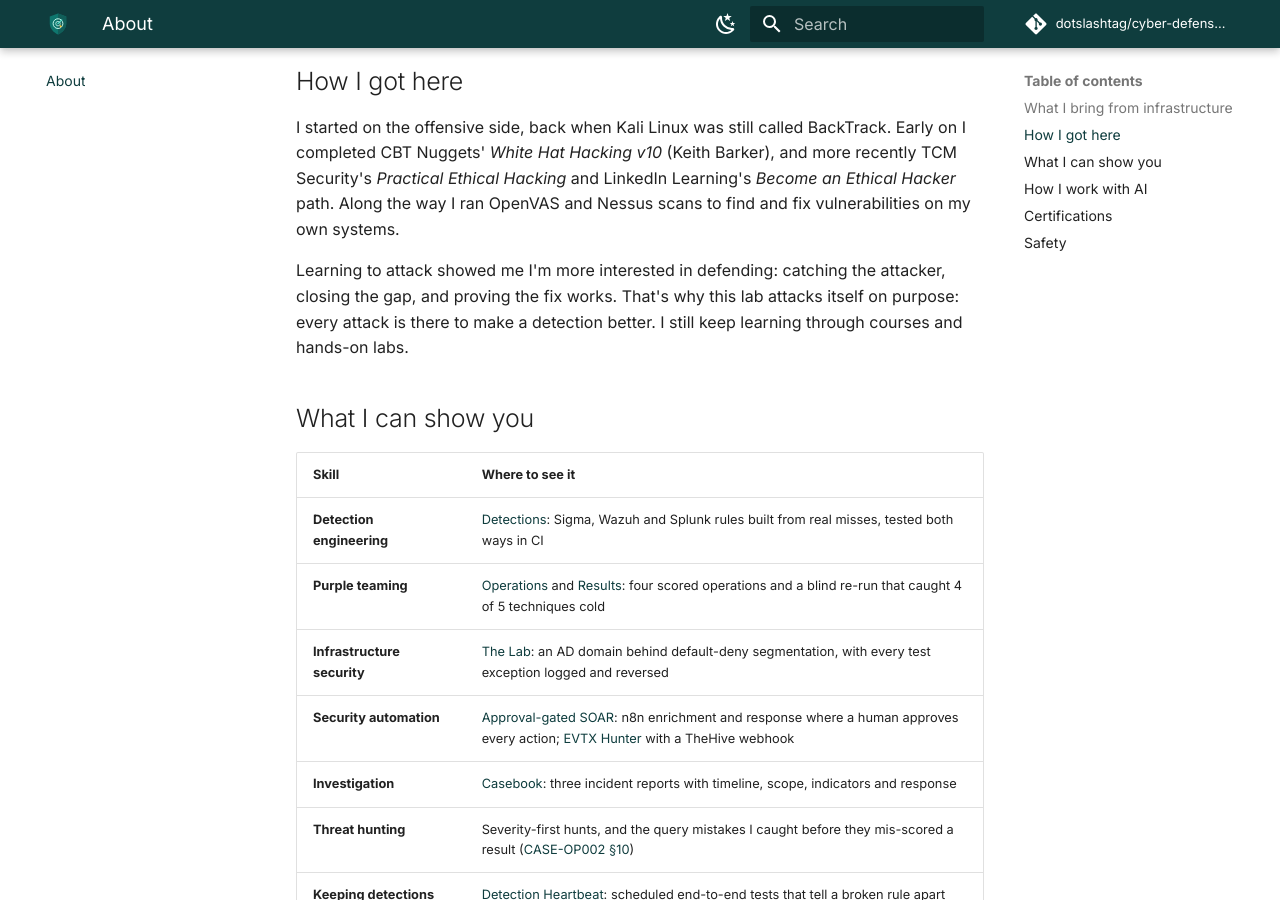
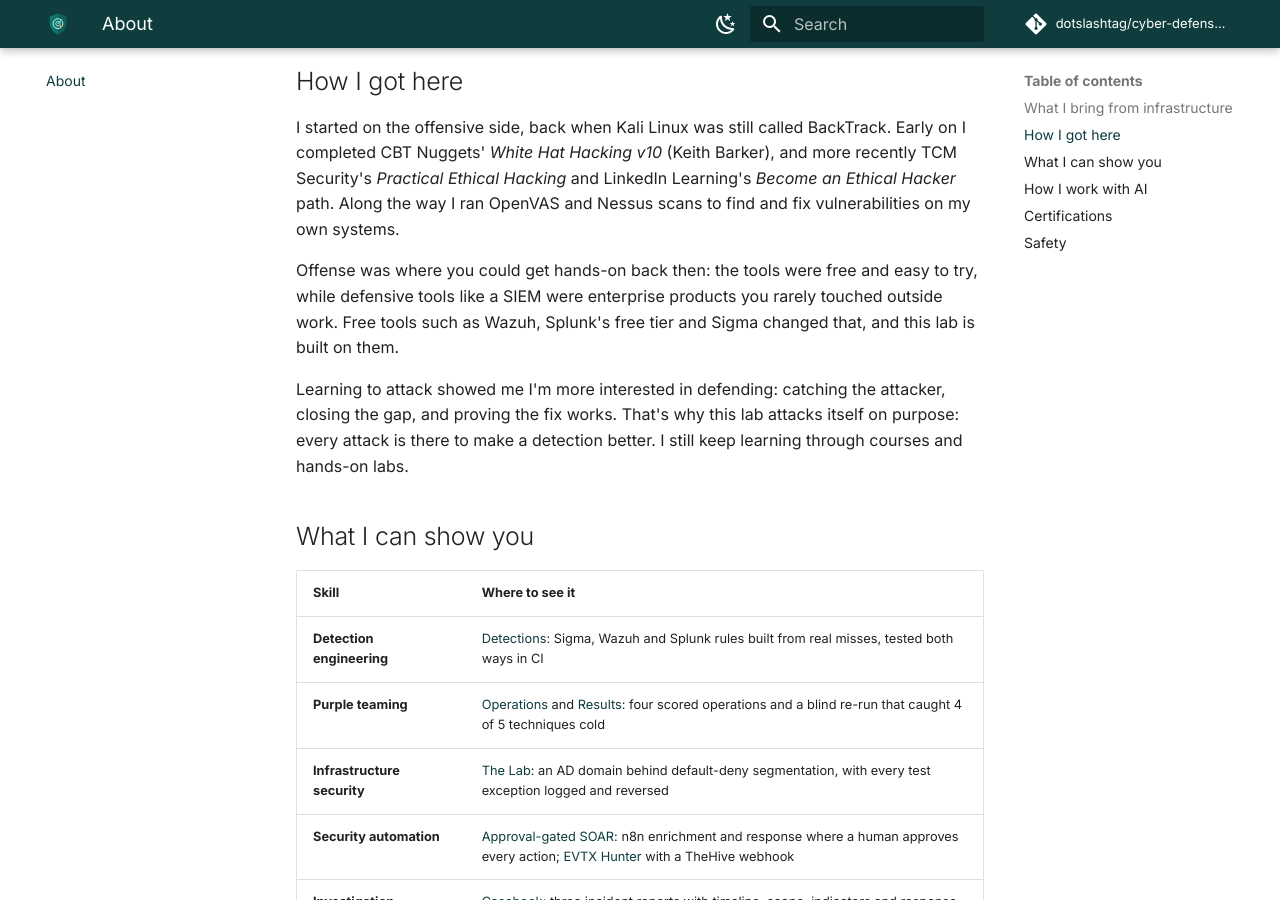
Before and after one commit to dotslashtag/cyber-defense-lab, an MkDocs documentation site: the page built from docs/about.md, in a window 1280 px wide and 900 px high, scrolled down 759 px. Built offline with MkDocs 1.6.1 and Material for MkDocs 9.7.7, drawn with Linux system fonts in a browser that asks for light colours; comment, search, counter and statistics services are not loaded.

Commit message:
Docs: About page: explain why the path started on offense
Free offensive tools made hands-on practice easy, while defensive tools
were enterprise-only until free ones like Wazuh, Splunk Free and Sigma
appeared. Owner's own explanation.

Co-Authored-By: Claude Opus 5.5 <noreply@anthropic.com>
Claude-Session: https://claude.ai/code/session_01VSxWRXTvMG1cQKzoG3F5Sa

```diff
--- a/docs/about.md
+++ b/docs/about.md
@@ -36,6 +36,11 @@ I completed CBT Nuggets' *White Hat Hacking v10* (Keith Barker), and more recent
 Security's *Practical Ethical Hacking* and LinkedIn Learning's *Become an Ethical Hacker*
 path. Along the way I ran OpenVAS and Nessus scans to find and fix vulnerabilities on my
 own systems.
+
+Offense was where you could get hands-on back then: the tools were free and easy to try,
+while defensive tools like a SIEM were enterprise products you rarely touched outside work.
+Free tools such as Wazuh, Splunk's free tier and Sigma changed that, and this lab is built
+on them.
 
 Learning to attack showed me I'm more interested in defending: catching the attacker,
 closing the gap, and proving the fix works. That's why this lab attacks itself on purpose:
```
